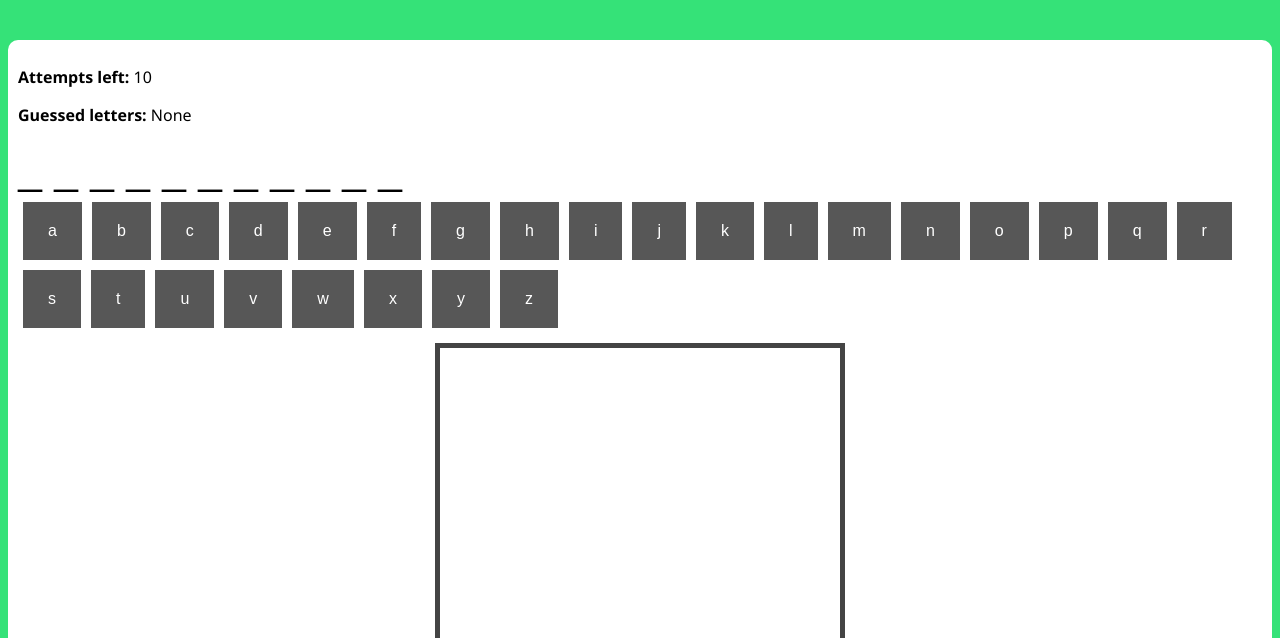
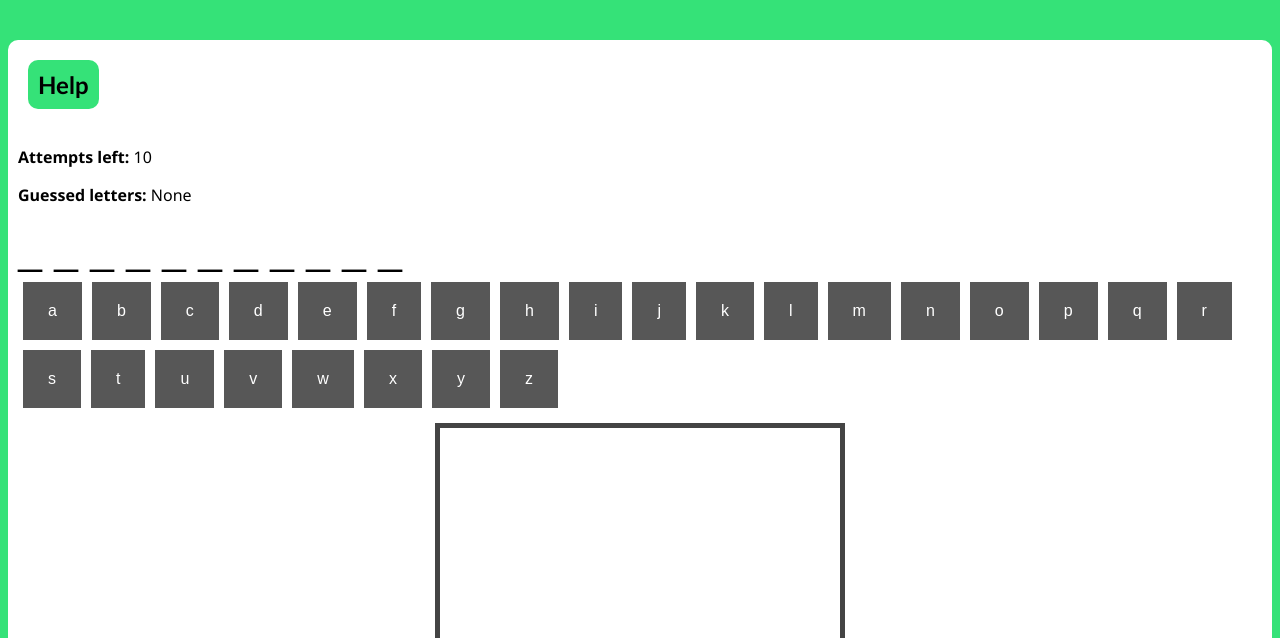
Before and after one commit to wowntb/Capstone-Project-Hangman-Game, a React app: page / in a window 1280 px wide. Shown: the part 162-800 px from the top of the page. Built offline with nearby package versions, Linux system fonts and the light colour scheme.

Commit message:
added a help component to show game instructions

```diff
--- a/src/components/DisplayGame.js
+++ b/src/components/DisplayGame.js
@@ -11,6 +11,7 @@ import state8 from "../hangman-drawings/state8.GIF";
 import state9 from "../hangman-drawings/state9.GIF";
 import state10 from "../hangman-drawings/state10.GIF";
 import state11 from "../hangman-drawings/state11.GIF";
+import Help from "./Help";
 
 // This component is used to display the game on the browser.
 class DisplayGame extends Component {
@@ -48,6 +49,7 @@ class DisplayGame extends Component {
 
     return (
       <div className="hangman-game">
+        <Help />
         <p>
           <b>Attempts left: </b>
           {attempts}
--- /dev/null
+++ b/src/components/Help.js
@@ -0,0 +1,41 @@
+import React, { Component } from "react";
+
+// This Help component will provide instructions to the user on how the Hangman game is played if needed.
+class Help extends Component {
+  // I am using state because I want the instructions to be animated when clicked on.
+  constructor() {
+    super();
+    this.state = {
+      isOpen: false,
+    };
+  }
+
+  // Whenever the h2 "Help" is clicked on the boolean of the state isOpen is toggled.
+  toggleAccordion = () => {
+    this.setState((prevState) => ({
+      isOpen: !prevState.isOpen,
+    }));
+  };
+
+  render() {
+    const { isOpen } = this.state;
+
+    return (
+      // The toggling of the state object will result in a change of this className which will animate it.
+      <div className={`container ${isOpen ? "open" : ""}`}>
+        <h2 onClick={this.toggleAccordion}>Help</h2>
+        <div className="content">
+          <p>
+            This is a simple game of hangman. You must deduce what the word is
+            by guessing letters and seeing if that letter is part of the word.
+            You will have 10 attempts to get the word right before the man is
+            hung. The progression of the image represents the user's failed
+            attempts.
+          </p>
+        </div>
+      </div>
+    );
+  }
+}
+
+export default Help;
--- a/src/style.css
+++ b/src/style.css
@@ -30,6 +30,28 @@ p {
   padding: 10px;
 }
 
+.container {
+  overflow: hidden;
+  transition: height 0.3s ease-in-out;
+  height: 80px;
+}
+
+.container.open {
+  height: 150px;
+}
+
+.container h2 {
+  background-color: #35e278;
+  border-radius: 10px;
+  padding: 10px;
+  width: fit-content;
+  cursor: pointer;
+}
+
+.content {
+  padding: 10px;
+}
+
 .word {
   font-size: 48px;
 }
```
